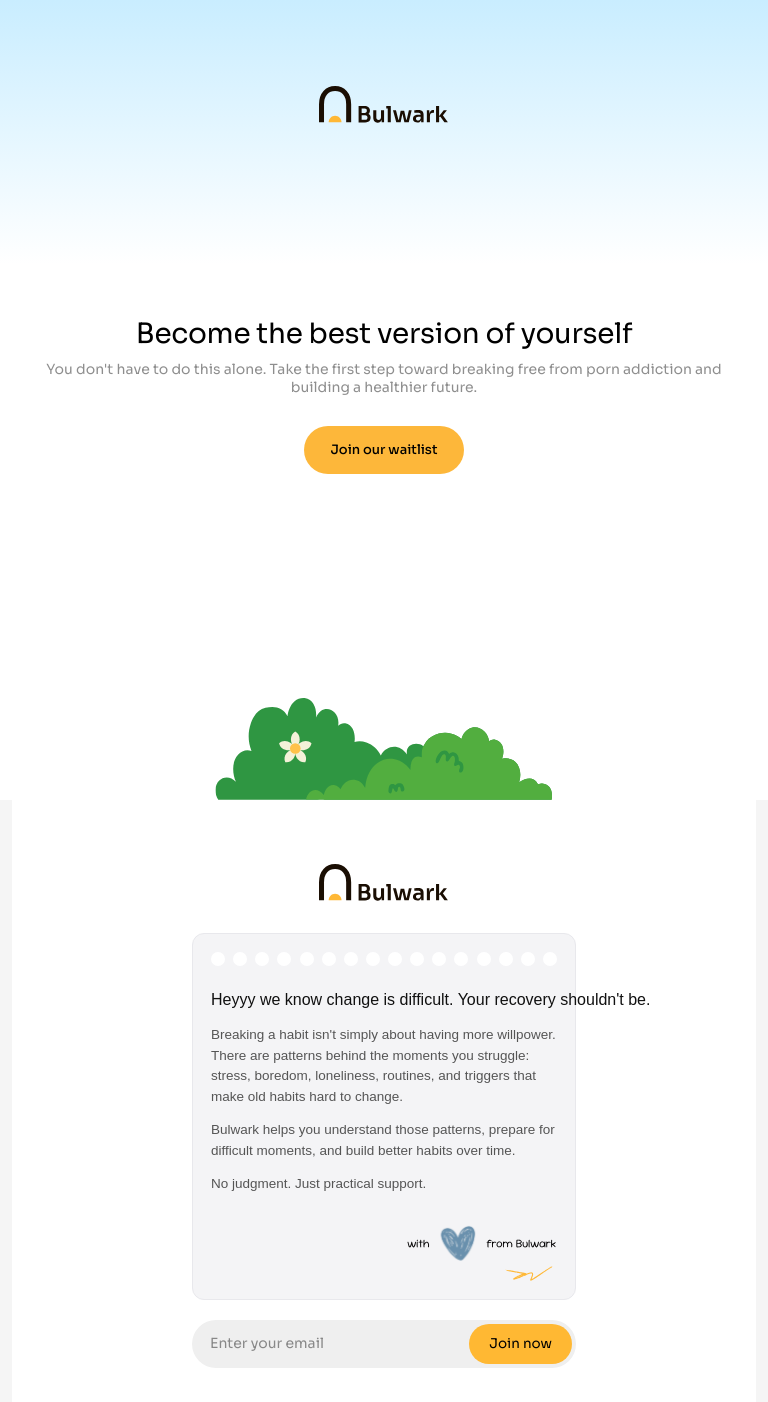
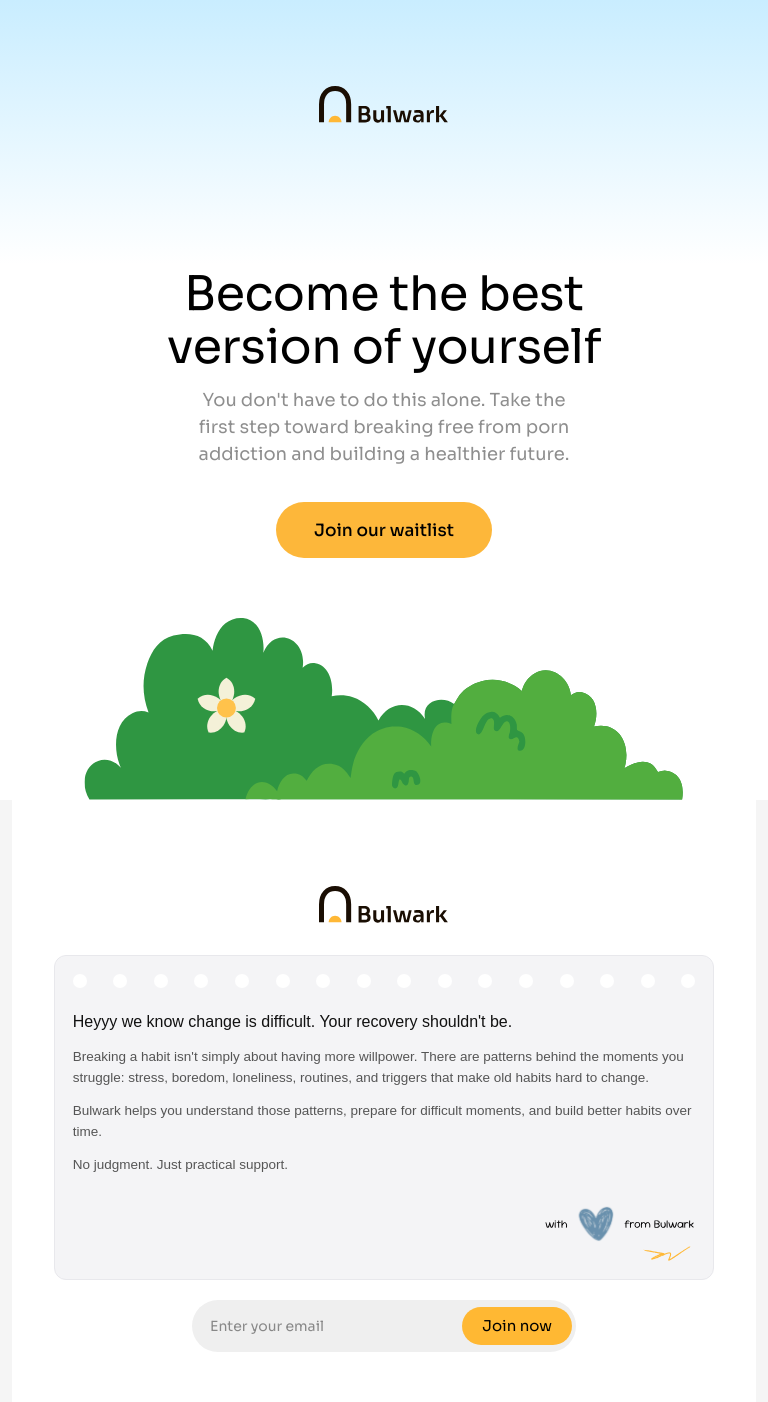
Before and after one commit to The-Bulwark-Org/bulwark-landing-page, a React (Vite) app: page / in a window 768 px wide. Shown: the top 1402 px of the page. Built offline with nearby package versions, Linux system fonts and the light colour scheme; a web font is replaced by a local one.

Commit message:
feat: add tablet portrait responsive layout

```diff
--- a/src/index.css
+++ b/src/index.css
@@ -877,7 +877,7 @@ body {
     flex-direction: column;
     align-items: center;
     justify-content: center;
-    padding: 0 24px 6svh;
+    padding: 0 24px 16svh;
     position: static;
     transform: none;
     bottom: auto;
@@ -887,14 +887,14 @@ body {
     z-index: 2;
   }
 
-  /* 4. Bushes (both screens, 115vw, bottom: 0) */
+  /* 4. Bushes (both screens, 100vw, bottom: 0) */
   .hero__illustration,
   .screen3__bushes {
     position: absolute;
     bottom: 0;
     left: 50%;
     transform: translateX(-50%);
-    width: 115vw;
+    width: 100vw;
     max-width: none;
     pointer-events: none;
     z-index: 1;
@@ -912,7 +912,11 @@ body {
   }
 
   .hero__headline {
-    max-width: 290px;
+    width: 100%;
+    max-width: none;
+    padding-inline: 24px;
+    text-align: center;
+    text-wrap: balance;
   }
 
   /* 6. Subcopy (both screens) */
@@ -995,3 +999,181 @@ body {
     width: 100%;
   }
 }
+
+/* ── Tablet Portrait Layout (768–1100px, portrait) ───────────── */
+@media (min-width: 768px) and (max-width: 1100px) and (orientation: portrait) {
+
+  /* 1. Stage — screens 1 and 3 */
+  .hero,
+  .screen3-section {
+    height: 100svh;
+    display: flex;
+    flex-direction: column;
+    overflow: hidden;
+    position: relative;
+    background: linear-gradient(
+      to bottom,
+      var(--sky-top) 0%,
+      var(--bg) 33%,
+      var(--bg) 100%
+    );
+  }
+
+  /* 2. Content group wrapper — screens 1 and 3 */
+  .hero__content,
+  .screen3__content {
+    position: static;
+    transform: none;
+    inset: auto;
+    flex: 1;
+    display: flex;
+    flex-direction: column;
+    align-items: center;
+    justify-content: center;
+    padding: 16vw 6vw calc(23.6vw + 5vw);
+    bottom: auto;
+    left: auto;
+    margin: 0;
+    width: 100%;
+    z-index: 2;
+    text-align: center;
+  }
+
+  /* 3. Bushes — screens 1 and 3 */
+  .hero__illustration,
+  .screen3__bushes {
+    position: absolute;
+    bottom: 0;
+    left: 50%;
+    transform: translateX(-50%);
+    width: 78vw;
+    max-width: none;
+    min-width: 0;
+    height: auto;
+    pointer-events: none;
+    z-index: 1;
+  }
+
+  /* 4. Headline — screens 1 and 3 */
+  .hero__headline,
+  .screen3__headline {
+    font-size: clamp(44px, 6.2vw, 64px);
+    line-height: 1.1;
+    text-align: center;
+    text-wrap: balance;
+    max-width: none;
+    padding-inline: 6vw;
+    white-space: normal;
+    margin: 0;
+  }
+
+  /* 5. Subcopy — screens 1 and 3 */
+  .hero__subtext,
+  .screen3__subcopy {
+    font-size: clamp(18px, 2.3vw, 24px);
+    line-height: 1.5;
+    text-align: center;
+    text-wrap: balance;
+    max-width: 70vw;
+    margin-inline: auto;
+    margin-top: clamp(12px, 1.8vw, 20px);
+    margin-bottom: 0;
+    white-space: normal;
+  }
+
+  /* 6. Badge — screen 3 */
+  .screen3__badge {
+    width: clamp(104px, 14vw, 150px);
+    height: clamp(104px, 14vw, 150px);
+    margin-bottom: clamp(24px, 3.4vw, 40px);
+    flex-shrink: 0;
+  }
+
+  .screen3__badge .success-badge-container,
+  .screen3__badge .success-badge-svg {
+    width: 100%;
+    height: 100%;
+  }
+
+  .screen3__text-live {
+    display: flex;
+    flex-direction: column;
+    align-items: center;
+    text-align: center;
+    width: 100%;
+  }
+
+  /* 7. CTA Button — screen 1 */
+  .cta-button {
+    height: clamp(56px, 7vw, 72px);
+    padding: 0 clamp(36px, 5vw, 52px);
+    font-size: clamp(17px, 2.2vw, 22px);
+    border-radius: 9999px;
+    width: auto;
+    min-width: 0;
+    margin-top: clamp(32px, 4.5vw, 56px);
+    display: inline-flex;
+    align-items: center;
+    justify-content: center;
+  }
+
+  /* 8. Screen 2 — email screen */
+  .waitlist-section {
+    height: 100svh;
+    min-height: 0;
+    overflow: hidden;
+  }
+
+  .waitlist-panel {
+    height: calc(100svh - 12px);
+    min-height: 0;
+    overflow: hidden;
+    display: flex;
+    flex-direction: column;
+    align-items: center;
+    justify-content: flex-start;
+    padding: 0 12px 12px;
+  }
+
+  .waitlist-logo {
+    margin-top: clamp(60px, 10.8vh, 120px);
+    margin-bottom: clamp(28px, 4vh, 48px);
+    width: 11.4vw;
+    min-width: 130px;
+    max-width: 200px;
+  }
+
+  .waitlist-column {
+    flex: 1;
+    display: flex;
+    flex-direction: column;
+    align-items: center;
+    justify-content: center;
+    width: min(86vw, 760px);
+    max-width: none;
+    padding-bottom: calc(23.6vw + 5vw);
+  }
+
+  .info-card {
+    font-size: clamp(16px, 2vw, 20px);
+    padding: clamp(18px, 2.3vw, 36px);
+    width: 100%;
+  }
+
+  .dot-row__dot {
+    width: clamp(14px, 1.5vw, 22px);
+    height: clamp(14px, 1.5vw, 22px);
+  }
+
+  .waitlist-pill {
+    width: 100%;
+    height: clamp(52px, 6.5vw, 70px);
+    font-size: clamp(16px, 2vw, 20px);
+  }
+
+  .waitlist-pill__button {
+    height: clamp(38px, 4.8vw, 54px);
+    font-size: clamp(15px, 1.8vw, 19px);
+    padding: 0 clamp(20px, 2.5vw, 32px);
+  }
+}
```
